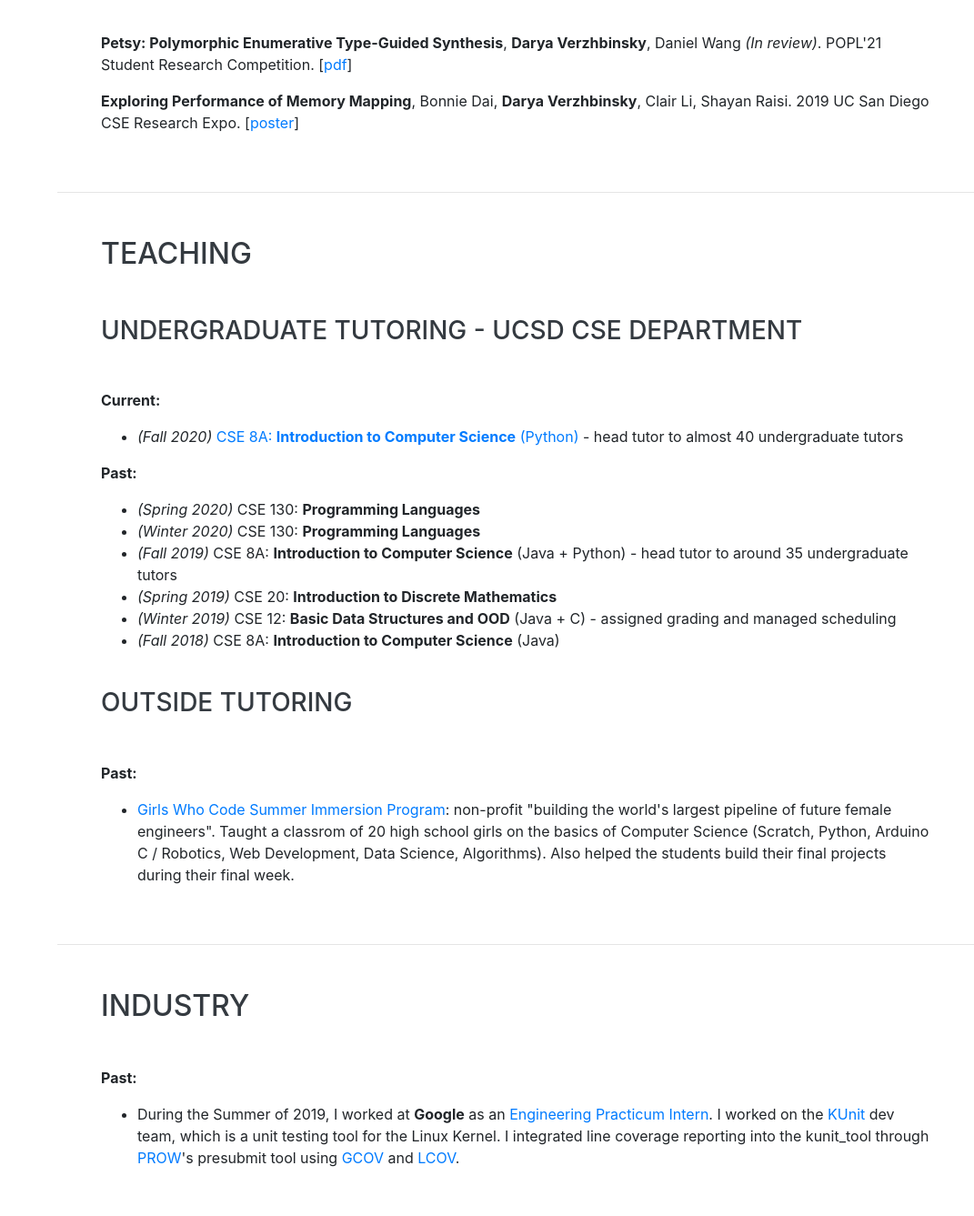
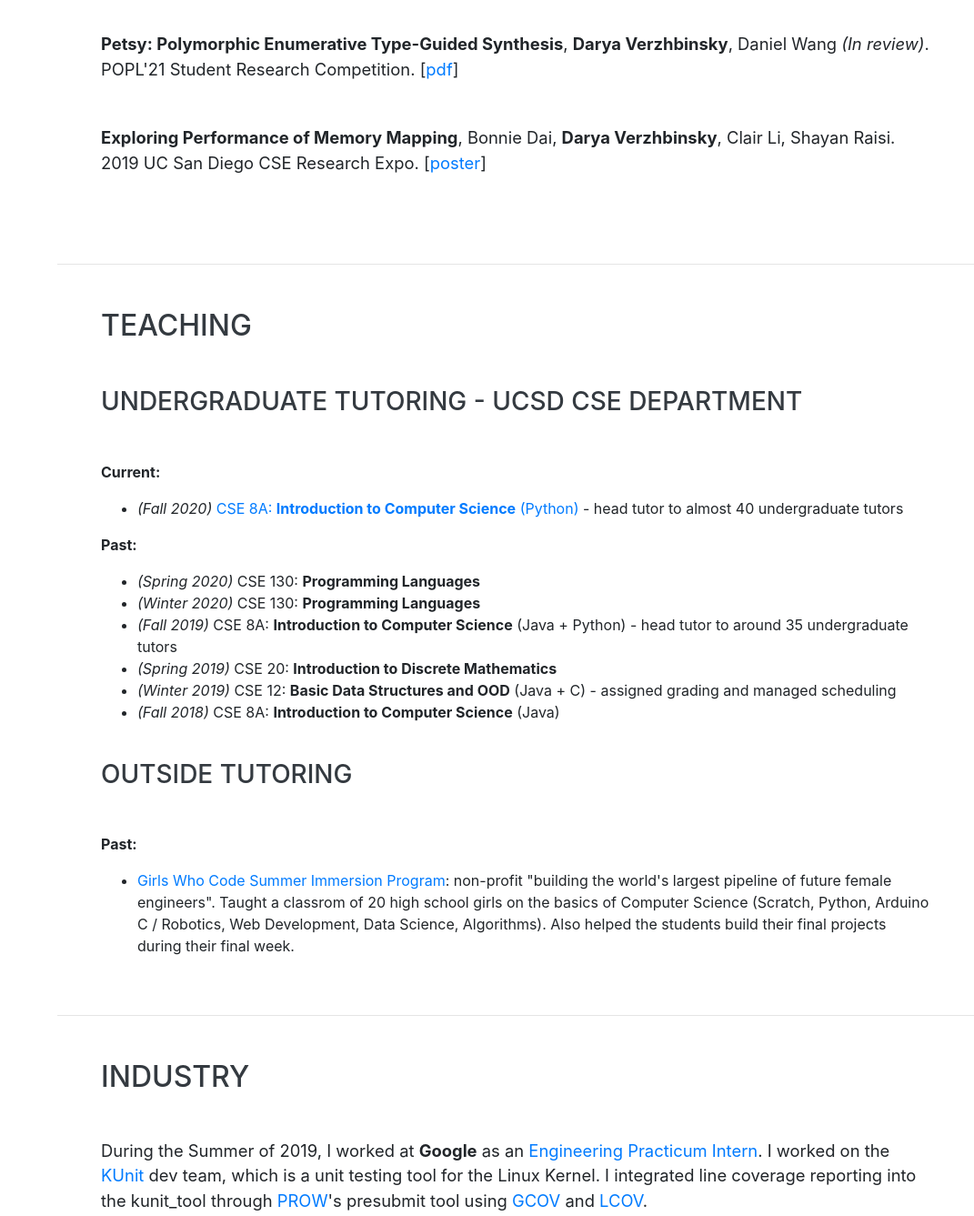
Before and after one commit to darya-ver/darya-ver.github.io, a website with bundled scripts: page index.html in a window 1280 px wide. Shown: the part 1540-2877 px from the top of the page at 91% size, without its empty margins (209-1280 px from the left). Built offline with nearby package versions, Linux system fonts and the light colour scheme; a web font is replaced by a local one.

Commit message:
made some text larger

```diff
--- a/index.html
+++ b/index.html
@@ -144,12 +144,12 @@
         </p>
 
         <h3 class="mb-5">Submissions / Presentations</h3>
-        <p>
+        <p class="lead mb-5">
           <b>Petsy: Polymorphic Enumerative Type-Guided Synthesis</b>, <b>Darya Verzhbinsky</b>, Daniel Wang <i>(In review)</i>. POPL'21 Student Research Competition.
           [<a href="./files/POPL_SRC2021.pdf" target="_blank">pdf</a>]
         </p>
 
-        <p>
+        <p class="lead mb-5">
           <b>Exploring Performance of Memory Mapping</b>, Bonnie Dai, <b>Darya Verzhbinsky</b>, Clair Li, Shayan Raisi. 2019 UC San Diego CSE Research Expo.
           [<a href="./files/zhao_group.pdf" target="_blank">poster</a>]
         </p>
@@ -234,10 +234,11 @@
       <div class="w-100">
         <h2 class="mb-5">Industry</h2>
 
-        <p><b>Past:</b></p>
+        <!-- <p><b>Past:</b></p> -->
 
-        <ul>
-          <li>
+        <!-- <ul>
+          <li> -->
+            <p class="lead mb-5">
             During the Summer of 2019, I worked at <b>Google</b> as an
             <a href="https://buildyourfuture.withgoogle.com/programs/step/" target="_blank">Engineering Practicum Intern</a>.
             I worked on the <a href="https://kunit.dev/third_party/kernel/docs/" target="_blank">KUnit</a> dev team,
@@ -245,9 +246,10 @@
             <a href="https://github.com/kubernetes/test-infra/tree/master/prow" target="_blank">PROW</a>'s
             presubmit tool using <a href="https://gcc.gnu.org/onlinedocs/gcc/Gcov.html" target="_blank">GCOV</a>
             and <a href="http://ltp.sourceforge.net/coverage/lcov.php" target="_blank">LCOV</a>.
-          </li>
+            </p>
+          <!-- </li> -->
 
-        </ul>
+        <!-- </ul> -->
 
       </div>
 
```
